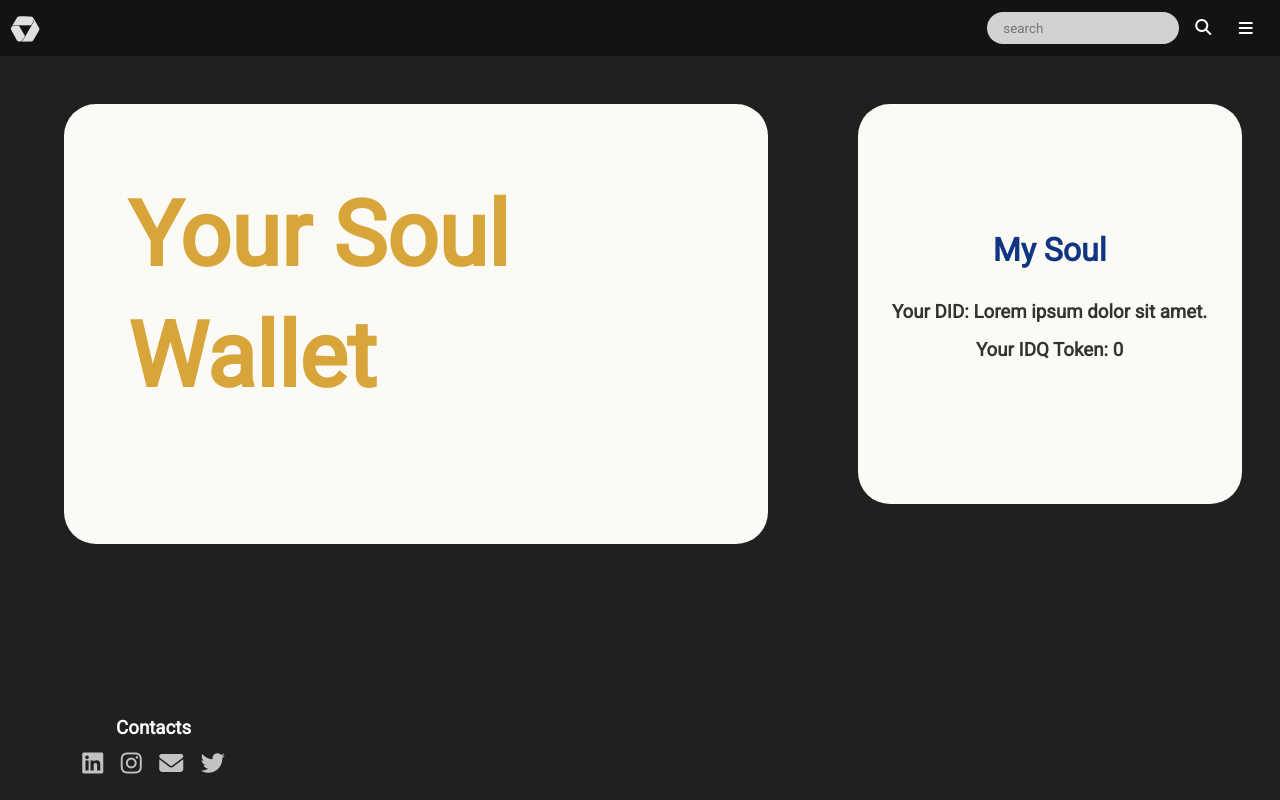
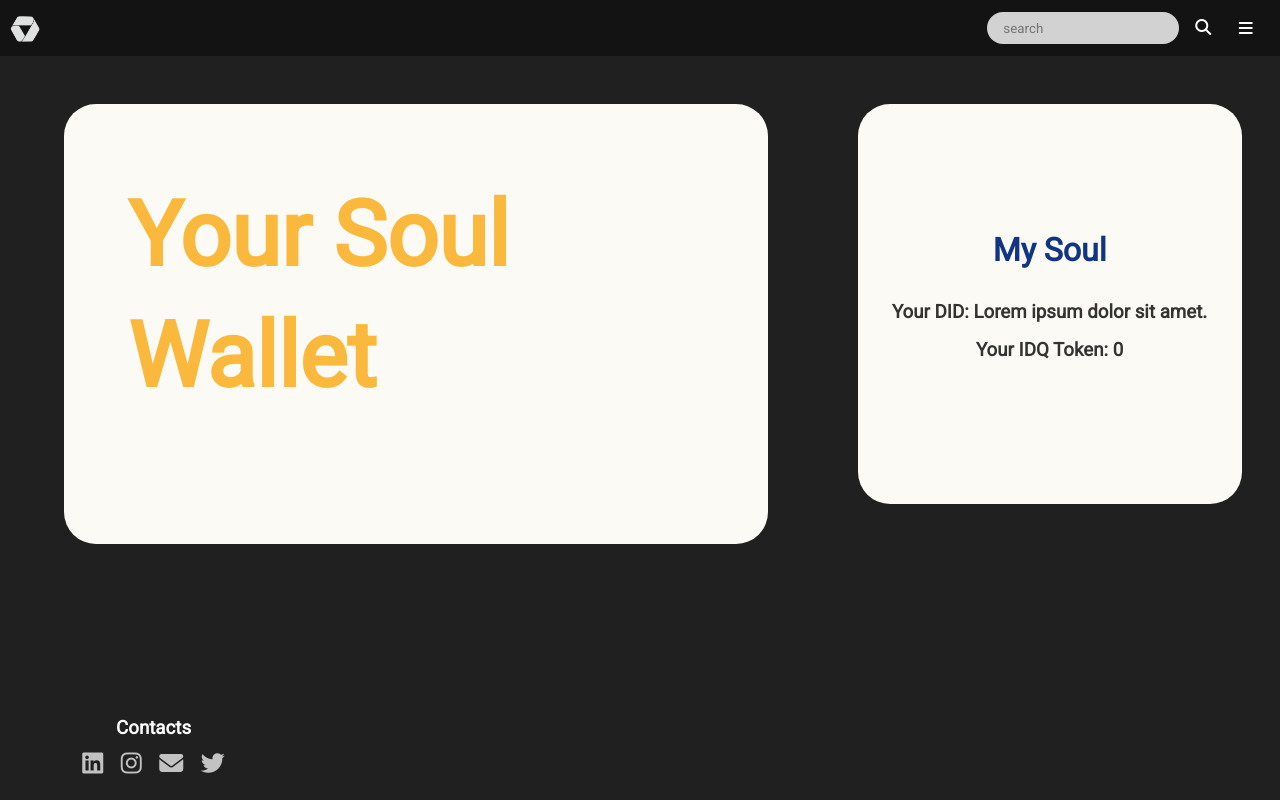
Before and after one commit to WDCA/Soul-Wallet-UIUX, a React (Create React App) app: page /home in a window 1280 px wide. Built offline with nearby package versions, Linux system fonts and the light colour scheme.

Commit message:
final commit

```diff
--- a/src/stylesheets/home.css
+++ b/src/stylesheets/home.css
@@ -38,7 +38,7 @@ body{
     left: 5vw;
     >h1{
         margin-bottom: 1rem;
-        color: #d7a539;
+        color: #fab83c;
         font-size: 90px;
     }
 }
```
